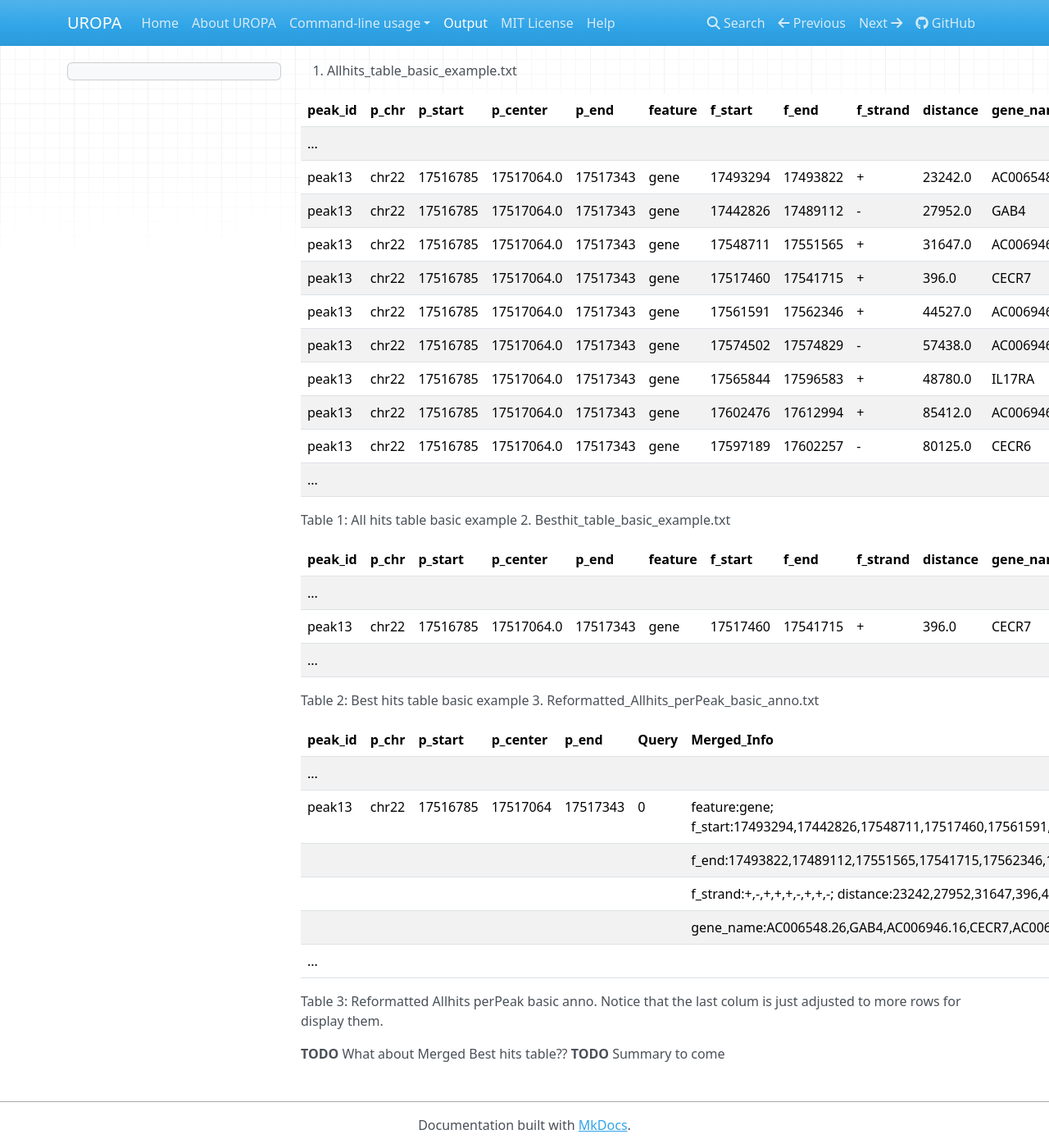
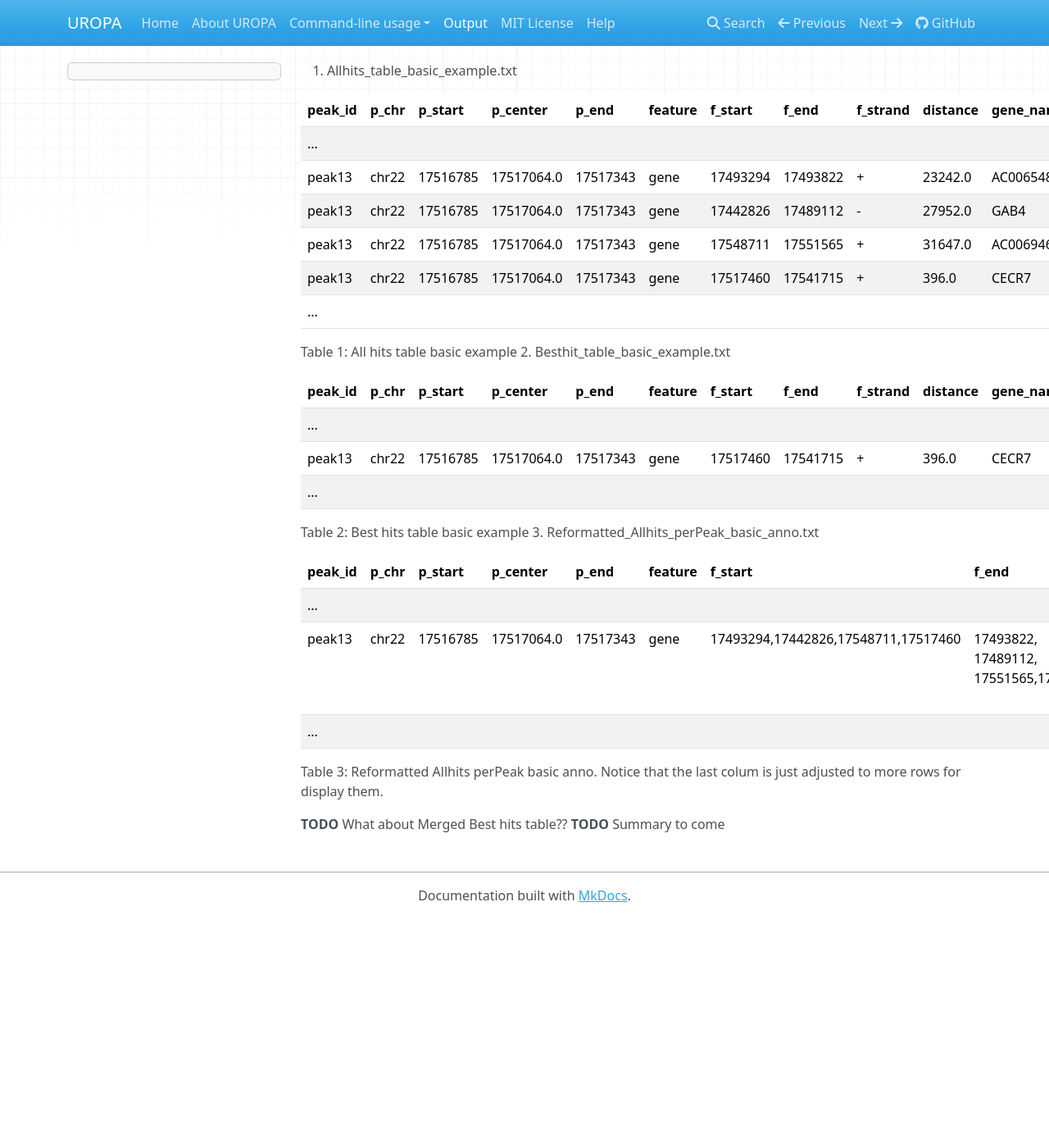
Before and after one commit to loosolab/UROPA, an MkDocs documentation site: the page built from docs/output.md, in a window 1280 px wide and 1400 px high, scrolled down 398 px. Shown: the whole window at 82% size. Built offline with MkDocs 1.6.1, drawn with Linux system fonts in a browser that asks for light colours; nearby versions of some CDN libraries; old or Windows-style settings are respelled for this version of MkDocs; after the commit the page ends 1518 px from its top, so only the background shows below that.

Commit message:
Changed home

```diff
--- a/docs/output.md
+++ b/docs/output.md
@@ -23,11 +23,6 @@ There will be three output tables in the folder basic_example:
 | peak13  | chr22 | 17516785 | 17517064.0 | 17517343 | gene    | 17442826 | 17489112| -       | 27952.0  | GAB4        | 0     |
 | peak13  | chr22 | 17516785 | 17517064.0 | 17517343 | gene    | 17548711 | 17551565| +       | 31647.0  | AC006946.16 | 0     |
 | peak13  | chr22 | 17516785 | 17517064.0 | 17517343 | gene    | 17517460 | 17541715| +       | 396.0    | CECR7       | 0     |
-| peak13  | chr22 | 17516785 | 17517064.0 | 17517343 | gene    | 17561591 | 17562346| +       | 44527.0  | AC006946.17 | 0     |
-| peak13  | chr22 | 17516785 | 17517064.0 | 17517343 | gene    | 17574502 | 17574829| -       | 57438.0  | AC006946.12 | 0     |
-| peak13  | chr22 | 17516785 | 17517064.0 | 17517343 | gene    | 17565844 | 17596583| +       | 48780.0  | IL17RA      | 0     |
-| peak13  | chr22 | 17516785 | 17517064.0 | 17517343 | gene    | 17602476 | 17612994| +       | 85412.0  | AC006946.15 | 0     |
-| peak13  | chr22 | 17516785 | 17517064.0 | 17517343 | gene    | 17597189 | 17602257| -       | 80125.0  | CECR6       | 0     |
 | ...     |       |          |            |          |         |          |         |         |          |             |       |
 
 Table 1: All hits table basic example
@@ -42,14 +37,11 @@ Table 1: All hits table basic example
 Table 2: Best hits table basic example
 3. Reformatted_Allhits_perPeak_basic_anno.txt
 
-| peak_id | p_chr | p_start  | p_center | p_end    | Query | Merged_Info                                                                                                  |
-|:--------|:------|:---------|:---------|:---------|:------|:-------------------------------------------------------------------------------------------------------------|
-| ...     |       |          |          |          |       |                                                                                                              |
-| peak13  | chr22 | 17516785 | 17517064 | 17517343 | 0     | feature:gene; f_start:17493294,17442826,17548711,17517460,17561591,17574502,17565844,17602476,17597189;   |
-|         |       |          |          |          |       | f_end:17493822,17489112,17551565,17541715,17562346,17574829,17596583,17612994,17602257;                   |
-|         |       |          |          |          |       | f_strand:+,-,+,+,+,-,+,+,-; distance:23242,27952,31647,396,44527,57438,48780,85412,80125;  |
-|         |       |          |          |          |       | gene_name:AC006548.26,GAB4,AC006946.16,CECR7,AC006946.17,AC006946.12,IL17RA,AC006946.15,CECR6                |
-| ...     |       |          |          |          |       |                                                                                                              |
+| peak_id | p_chr | p_start  | p_center   | p_end    | feature | f_start                             | f_end                                 | f_strand| distance                         | gene_name                              | Query |
+|:--------|:------|:---------|:-----------|:---------|:--------|:------------------------------------|:--------------------------------------|:--------|:---------------------------------|:---------------------------------------|:------|
+| ...     |       |          |            |          |         |          |         |         |          |             |       |
+| peak13  | chr22 | 17516785 | 17517064.0 | 17517343 | gene    | 17493294,17442826,17548711,17517460 | 17493822, 17489112, 17551565,17541715 | +,-,+,+ | 23242.0, 27952.0, 31647.0, 396.0 | AC006548.26, GAB4, AC006946.16, CECR7  | 0     |
+| ...     |       |          |            |          |         |          |         |         |          |             |       |
 
 Table 3: Reformatted Allhits perPeak basic anno. Notice that the last colum is just adjusted to more rows for display them.
 
```
